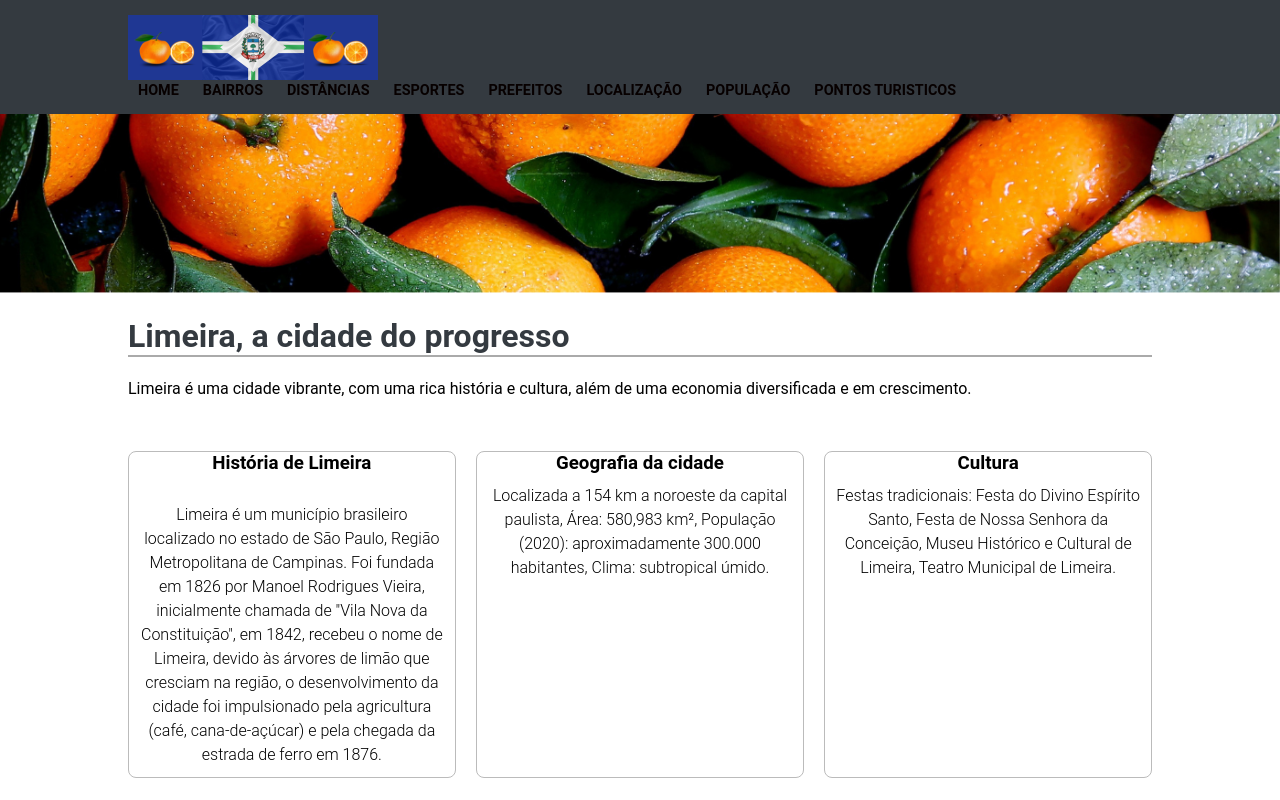
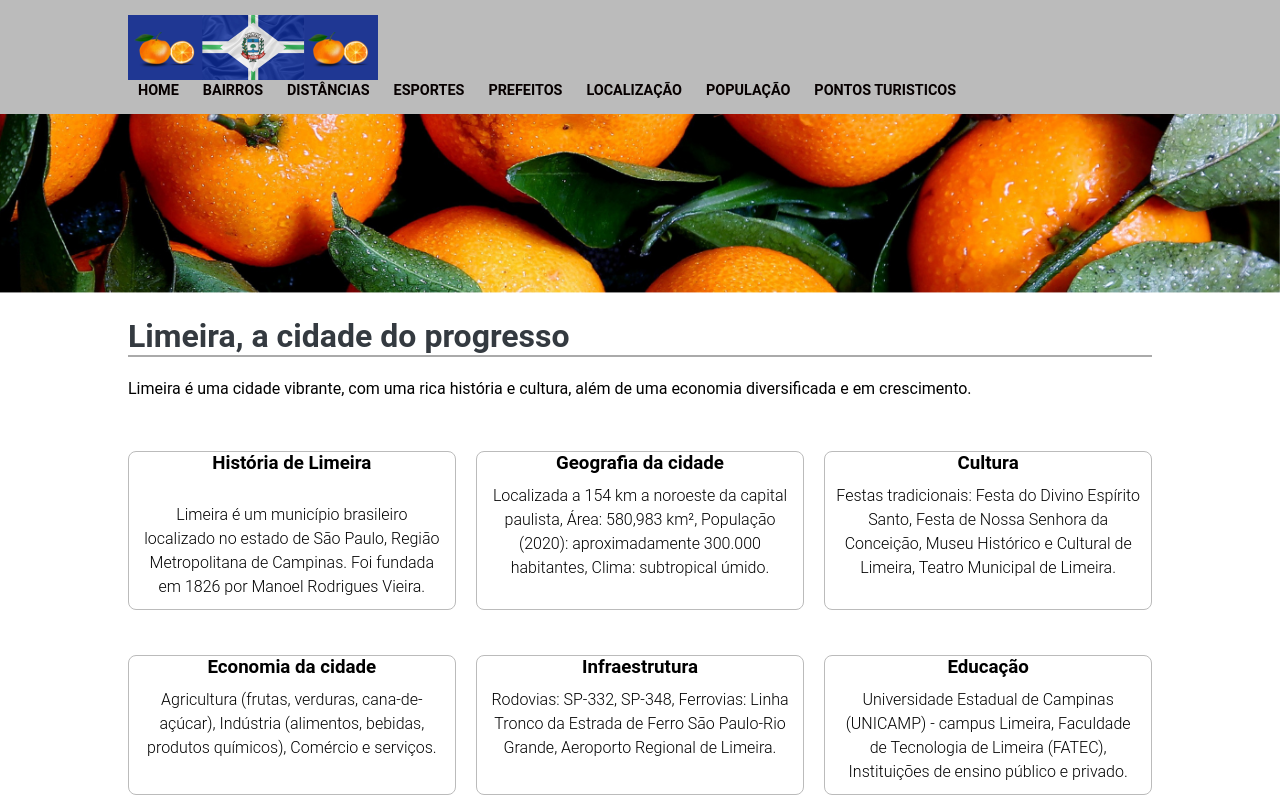
Before and after one commit to taligadovisionario/site_limeira, a plain HTML site: page index.html in a window 1280 px wide. Shown: the top 800 px of the page. Drawn offline with Linux system fonts and the light colour scheme.

Commit message:
Aula 04/12/2024-atualização

```diff
--- a/index.html
+++ b/index.html
@@ -45,11 +45,7 @@
                 <br>
                 <p>Limeira é um município brasileiro localizado no estado de São Paulo, Região Metropolitana de
                     Campinas.
-                    Foi fundada em 1826 por Manoel Rodrigues Vieira, inicialmente chamada de "Vila Nova da
-                    Constituição", em 1842, recebeu o nome de Limeira, devido às árvores de limão que cresciam na
-                    região,
-                    o desenvolvimento da cidade foi impulsionado pela agricultura (café, cana-de-açúcar) e pela chegada
-                    da estrada de ferro em 1876.
+                    Foi fundada em 1826 por Manoel Rodrigues Vieira.
                 </p>
             </div>
 
--- a/style2.css
+++ b/style2.css
@@ -29,7 +29,7 @@ footer {
 
 /* Cabeçalho */
 header {
-    background-color: var(--cinza_escuro);
+    background-color: var(--cinza_bbb);
     color: white;
     padding: 15px 0;
     text-align: center;
```
Also changed, not shown: populacao.html (+1 -1 lines), img/destaque_8.png (added).
